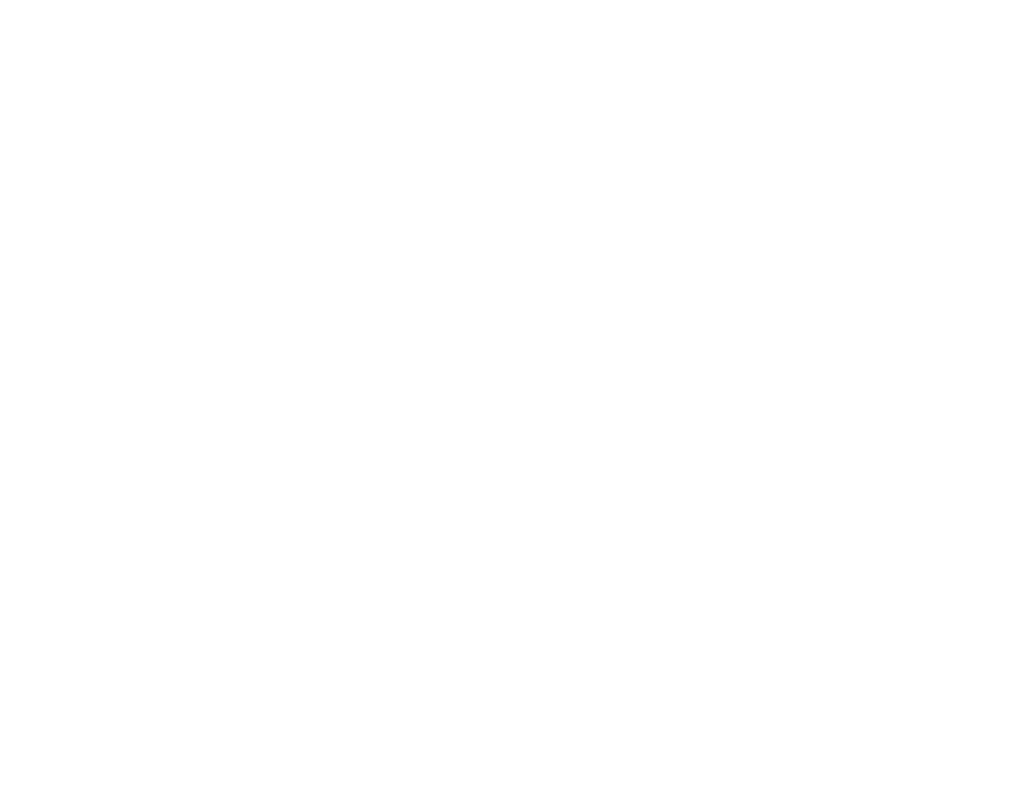
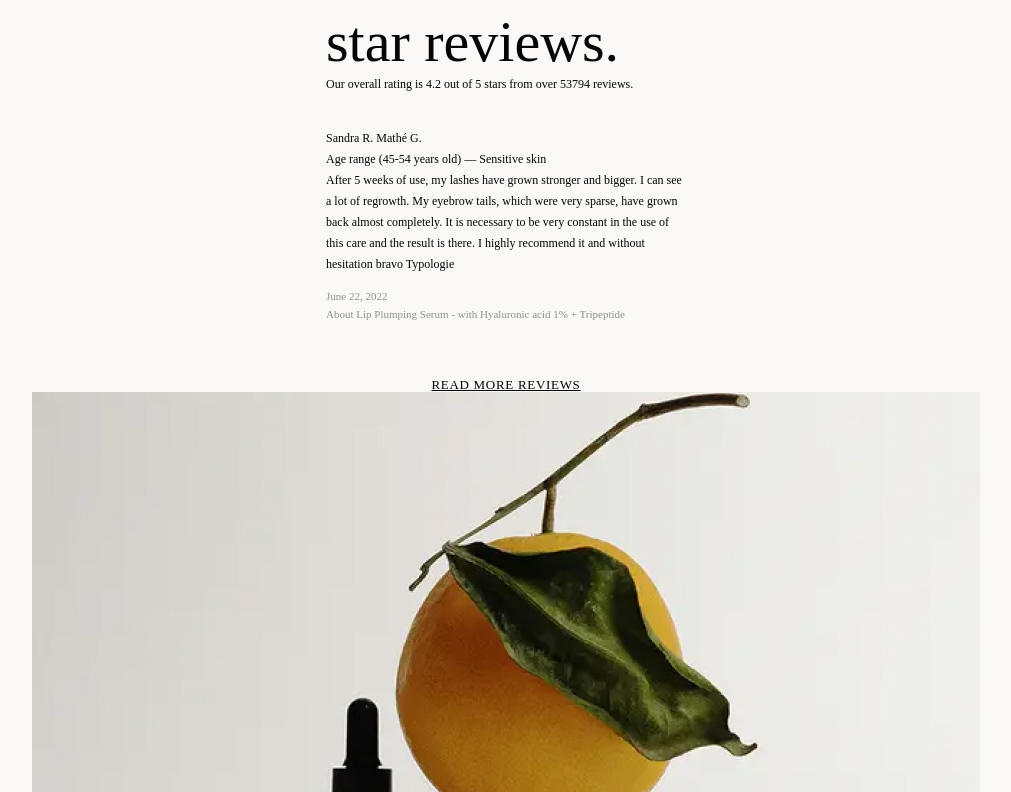
Before and after one commit to Andriikryl/typologi-web, a Next.js app: page / in a window 1280 px wide. Shown: the part 4888-5680 px from the top of the page, without its empty margins (134-1145 px from the left). Before the commit the page ends 4784 px from the top, so only its background shows below. Built offline with nearby package versions, Linux system fonts and the light colour scheme.

Commit message:
add Reviews component

```diff
--- a/src/app/page.tsx
+++ b/src/app/page.tsx
@@ -4,6 +4,7 @@
 import Tinder from "@/components/tinder/Tinder";
 import Undesrstand from "@/components/understand/Undesrstand";
 import Arrivals from "@/components/arrivals/Arrivals";
+import Reviews from "@/components/reviews/Reviews";
 
 export default function Home() {
   return (
@@ -14,6 +15,7 @@
       <Tinder />
       <Undesrstand />
       <Arrivals />
+      <Reviews/>
     </>
   );
 }
--- /dev/null
+++ b/src/components/reviews/Reviews.tsx
@@ -0,0 +1,48 @@
+import React from "react";
+import { Container } from "../container/Container";
+import styles from "./style.module.css";
+import Link from "next/link";
+import Image from "next/image";
+
+export default function Reviews() {
+  return (
+    <section className={styles.reviews}>
+      <Container>
+        <div className={styles.flex__group}>
+          <div className={styles.reviews__info}>
+            <h3 className={styles.reviews__title}>32231 five- star reviews.</h3>
+            <p className={styles.reviews__description}>
+              Our overall rating is 4.2 out of 5 stars from over 53794 reviews.
+            </p>
+            <p className={styles.reviews__description}>Sandra R. Mathé G.</p>
+            <p className={styles.reviews__description}>
+              Age range (45-54 years old) — Sensitive skin
+            </p>
+            <p className={styles.reviews__description}>
+              After 5 weeks of use, my lashes have grown stronger and bigger. I
+              can see a lot of regrowth. My eyebrow tails, which were very
+              sparse, have grown back almost completely. It is necessary to be
+              very constant in the use of this care and the result is there. I
+              highly recommend it and without hesitation bravo Typologie
+            </p>
+            <p className={styles.date}>June 22, 2022</p>
+            <p className={styles.reviews__description}>
+              About Lip Plumping Serum - with Hyaluronic acid 1% + Tripeptide
+            </p>
+            <Link className={styles.reviews__more} href={"#"}>
+              READ MORE REVIEWS
+            </Link>
+          </div>
+          <div>
+            <Image
+              src="/reviews/content.jpg"
+              width={948}
+              height={762}
+              alt="image"
+            />
+          </div>
+        </div>
+      </Container>
+    </section>
+  );
+}
--- /dev/null
+++ b/src/components/reviews/style.module.css
@@ -0,0 +1,67 @@
+.reviews{
+    padding-block: 50px;
+    background: #FBF9F7;
+}
+.flex__group{
+    display: flex;
+    justify-content: space-around;
+    align-items: center;
+    flex-wrap: wrap;
+}
+.reviews__info{
+    max-width: 360px;
+}
+.reviews__title{
+    color: #050505;
+    font-family: Product Sans Infanity;
+    font-size: 58px;
+    font-style: normal;
+    font-weight: 400;
+    line-height: 64px;
+}
+.reviews__description{
+    color: #050505;
+    font-family: Product Sans Infanity;
+    font-size: 12px;
+    font-style: normal;
+    font-weight: 400;
+    line-height: 21px;
+}
+.reviews__description:nth-child(2){
+    margin-block-end: 33px;
+    max-width: 331px;
+}
+.reviews__description:nth-child(5){
+    margin-block-end: 12px;
+}
+.date{
+    color: #909090;
+    font-family: Product Sans Infanity;
+    font-size: 11px;
+    font-style: normal;
+    font-weight: 400;
+    line-height: 18px; /* 163.636% */
+}
+.reviews__description:nth-child(7){
+    color: #909090;
+    font-family: Product Sans Infanity;
+    font-size: 11px;
+    font-style: normal;
+    font-weight: 400;
+    line-height: 18px;
+    margin-block-end: 55px;
+}
+
+.reviews__more{
+    display: block;
+    width: max-content;
+    color: #050505;
+    font-family: Product Sans Infanity;
+    font-size: 13px;
+    font-style: normal;
+    font-weight: 400;
+    line-height: 14px; /* 107.692% */
+    letter-spacing: 0.7px;
+    text-transform: uppercase;
+    margin-inline: auto;
+}
```
Also changed, not shown: public/icons/star.svg (added), public/reviews/content.jpg (added).
